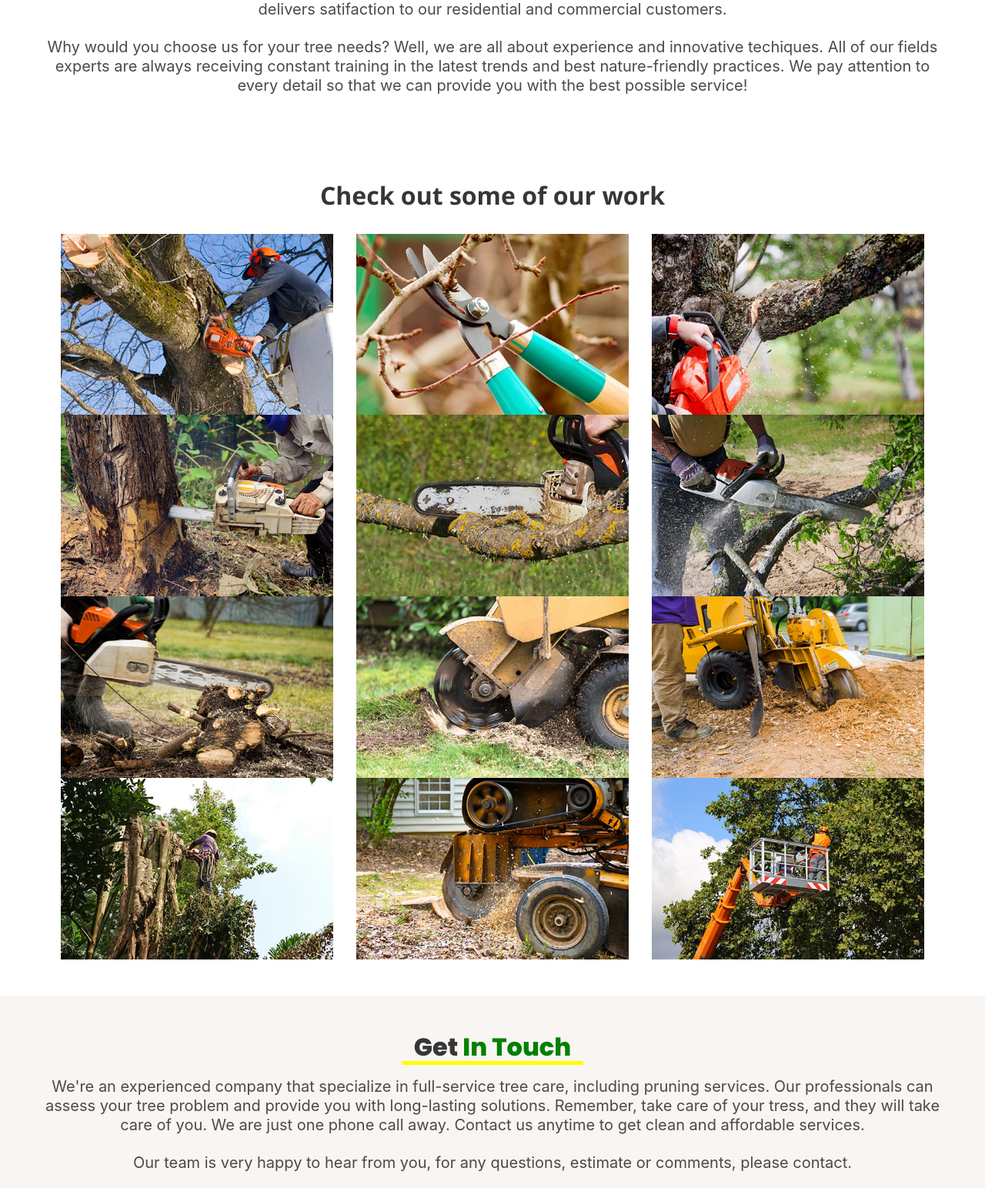
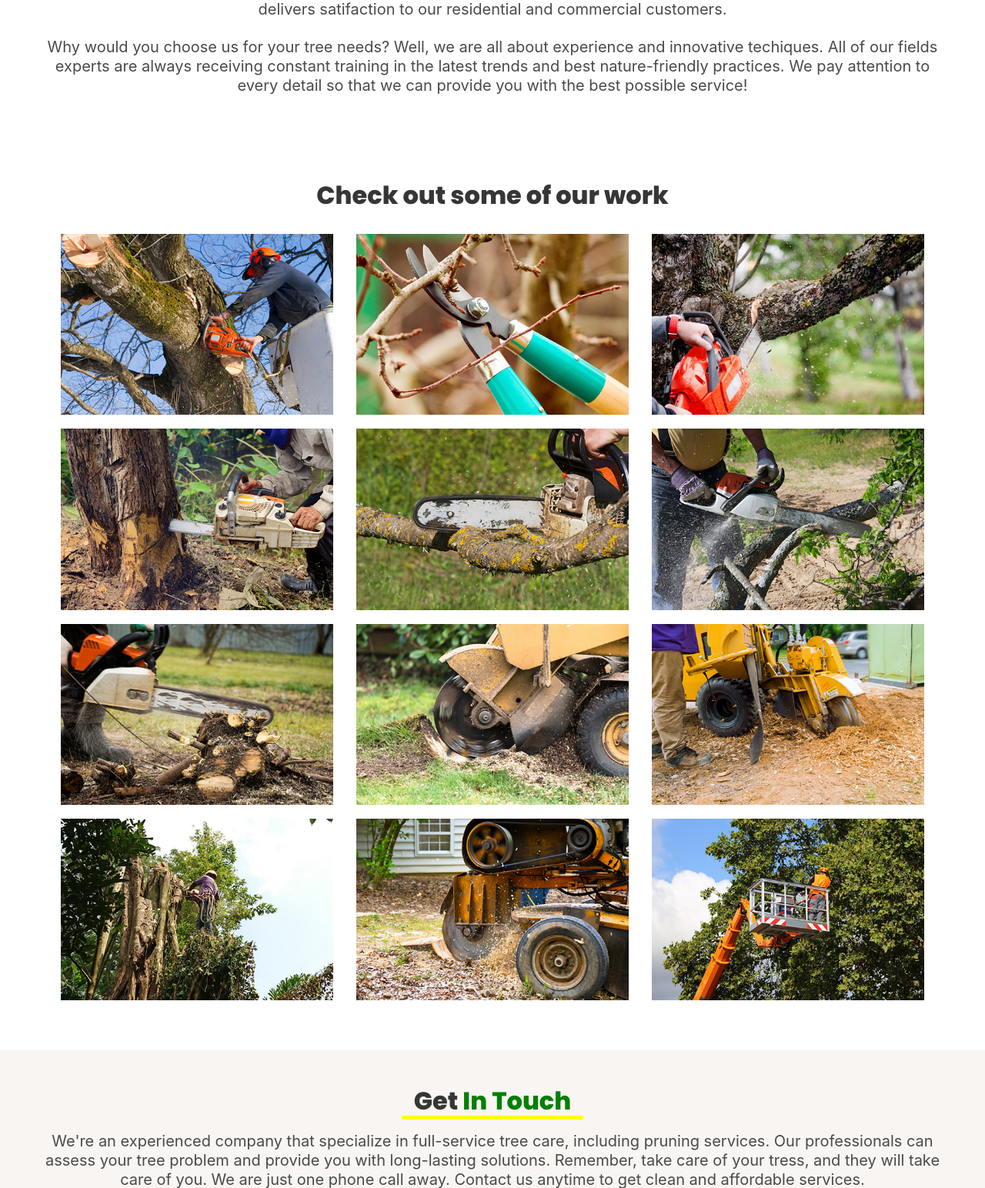
Before and after one commit to efmarcial/Alpha-Tree-Service.github.io, a PHP site: page / in a window 1280 px wide. Shown: the part 2318-3862 px from the top of the page at 77% size. Run offline with PHP 8.4, Linux system fonts and the light colour scheme; some libraries are stand-ins or nearby versions.

Commit message:
added bottom margin on images

```diff
--- a/css/main.css
+++ b/css/main.css
@@ -64,3 +64,7 @@ body, html {
         height: 80%;
     }
 }
+
+.portfolio-item {
+    margin-bottom: 5%;
+}
--- a/index.html
+++ b/index.html
@@ -226,58 +226,58 @@
 	<div class="hero-body">
 		<div class="columns">
 			<div class="column has-text-centered">
-				<h4 class="title">Check out some of our work</h4>
+				<h4 class="title is-size-3-desktop" style="font-family: 'Poppins';">Check out some of our work</h4>
 			</div>
 		</div>
 
 		<div class="container">
 			<div class="row">
 				<div class="col-sm-6 col-md-4">
-					<img class="img-fluid" src="img/portfolio/01-s.jpg" alt="Tree services">
+					<img class="img-fluid portfolio-item" src="img/portfolio/01-s.jpg" alt="Tree services">
 				</div>
 
 				<div class="col-sm-6 col-md-4">
-					<img class="img-fluid" src="img/portfolio/02-s.jpg" alt="Tree Services">
+					<img class="img-fluid portfolio-item" src="img/portfolio/02-s.jpg" alt="Tree Services">
 				</div>
 
 				<div class="col-sm-6 col-md-4">
-					<img src="img/portfolio/03-s.jpg" alt="Tree Service">
+					<img class="img-fluid portfolio-item" src="img/portfolio/03-s.jpg" alt="Tree Service">
 				</div>
 
 				<div class="col-sm-6 col-md-4">
-					<img src="img/portfolio/04-s.jpg" alt="Tree Service">
+					<img class="img-fluid portfolio-item" src="img/portfolio/04-s.jpg" alt="Tree Service">
 				</div>
 
 				<div class="col-sm-6 col-md-4">
-					<img src="img/portfolio/05-s.jpg" alt="Tree Service">
+					<img class="img-fluid portfolio-item" src="img/portfolio/05-s.jpg" alt="Tree Service">
 				</div>
 
 				<div class="col-sm-6 col-md-4">
-					<img src="img/portfolio/06-s.jpg" alt="Tree Service">
+					<img class="img-fluid portfolio-item" src="img/portfolio/06-s.jpg" alt="Tree Service">
 				</div>
 
 				<div class="col-sm-6 col-md-4">
-					<img src="img/portfolio/07-s.jpg" alt="Tree Service">
+					<img class="img-fluid portfolio-item" src="img/portfolio/07-s.jpg" alt="Tree Service">
 				</div>
 
 				<div class="col-sm-6 col-md-4">
-					<img src="img/portfolio/08-s.jpg" alt="Tree sercivies">
+					<img class="img-fluid portfolio-item" src="img/portfolio/08-s.jpg" alt="Tree sercivies">
 				</div>
 
 				<div class="col-sm-6 col-md-4">
-					<img src="img/portfolio/09-s.jpg" alt="Tree Service">
+					<img class="img-fluid portfolio-item" src="img/portfolio/09-s.jpg" alt="Tree Service">
 				</div>
 
 				<div class="col-sm-6 col-md-4">
-					<img src="img/portfolio/10-s.jpg" alt="Tree Service">
+					<img class="img-fluid portfolio-item" src="img/portfolio/10-s.jpg" alt="Tree Service">
 				</div>
 
 				<div class="col-sm-6 col-md-4">
-					<img src="img/portfolio/11-s.jpg" alt="Tree Service">
+					<img class="img-fluid portfolio-item" src="img/portfolio/11-s.jpg" alt="Tree Service">
 				</div>
 
 				<div class="col-sm-6 col-md-4">
-					<img src="img/portfolio/12-s.jpg" alt="Tree sercivies">
+					<img class="img-fluid portfolio-item" src="img/portfolio/12-s.jpg" alt="Tree sercivies">
 				</div>
 			</div>
 		</div>
```
